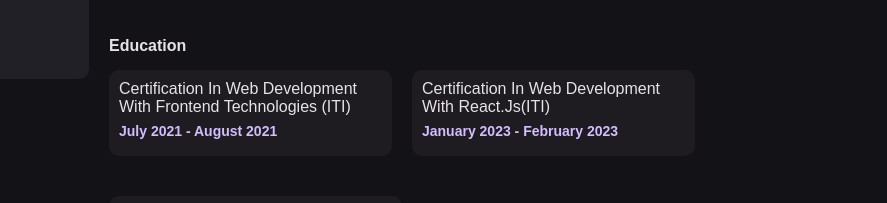
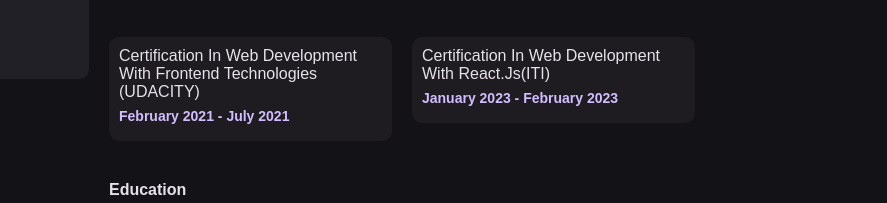
Before and after one commit to KareemRoshdy/kareem.roshdy, a plain HTML site: page index.html in a window 1280 px wide. Both pictures are taken after a click on the item "Resume". Shown: the part 574-777 px from the top of the page, 393-1280 px from the left. Drawn offline with Linux system fonts and the light colour scheme; files whose address does not match are found by name; a web font is replaced by a local one.

Commit message:
final upload

```diff
--- a/index.html
+++ b/index.html
@@ -279,16 +279,15 @@
 
                   <div class="education">
                     <div class="experience">
-                      <div class="experience-heading">
-                        <h4>Education</h4>
-                      </div>
                       <div class="experience-container flex gap-20">
                         <div class="experience-box">
                           <h4 class="experience-title">
                             Certification in web development with Frontend
-                            Technologies (ITI)
+                            Technologies (UDACITY)
                           </h4>
-                          <p class="experience-date">July 2021 - August 2021</p>
+                          <p class="experience-date">
+                            February 2021 - July 2021
+                          </p>
                         </div>
 
                         <div class="experience-box">
@@ -303,6 +302,9 @@
                     </div>
 
                     <div class="experience">
+                      <div class="experience-heading">
+                        <h4>Education</h4>
+                      </div>
                       <div class="experience-container">
                         <div class="experience-box">
                           <h4 class="experience-title">
```
